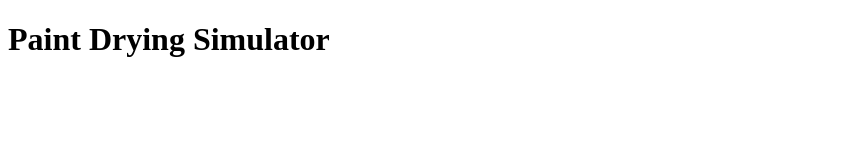
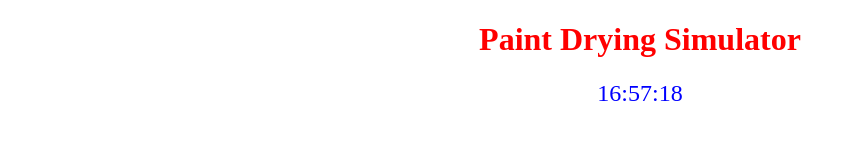
Before and after one commit to NethNut/PaintDry, a plain HTML site: page index.html in a window 1280 px wide. Shown: the whole page, without its empty margins (0-856 px from the left). Drawn offline with Linux system fonts and the light colour scheme.

Commit message:
clock and title

```diff
--- a/index.html
+++ b/index.html
@@ -1,12 +1,37 @@
 <!DOCTYPE html>
 <html lang="en">
+
 <head>
     <meta charset="UTF-8">
     <meta name="viewport" content="width=device-width, initial-scale=1.0">
-    <title>Document</title>
+    <title>Paint Drying Simulator</title>
+    <link rel="stylesheet" href="style.css">
+
+
 </head>
-<h1><strong>Paint Drying Simulator</strong></h1>
-<body>
+
+<body onload="startTime()"></body>
+    <h1 class="red">Paint Drying Simulator</h1>
+    <h2 class="red"></h2>
+    <div id="txt" class="clock"></div>
+<script>
+function startTime() {
+  const today = new Date();
+  let h = today.getHours();
+  let m = today.getMinutes();
+  let s = today.getSeconds();
+  m = checkTime(m);
+  s = checkTime(s);
+  document.getElementById('txt' ).innerHTML =  h + ":" + m + ":" + s;
+  setTimeout(startTime, 1000);
+}
+
+function checkTime(i) {
+  if (i < 10) {i = "0" + i};
+  return i;
+}
+</script>
 
 </body>
+
 </html>
--- /dev/null
+++ b/style.css
@@ -0,0 +1,9 @@
+.red {
+    color: red;
+    text-align: center;
+}
+.clock {
+    text-align: center;
+    color: blue;
+    font-size: 150%;
+}
```
Also changed, not shown: time.js (added).
